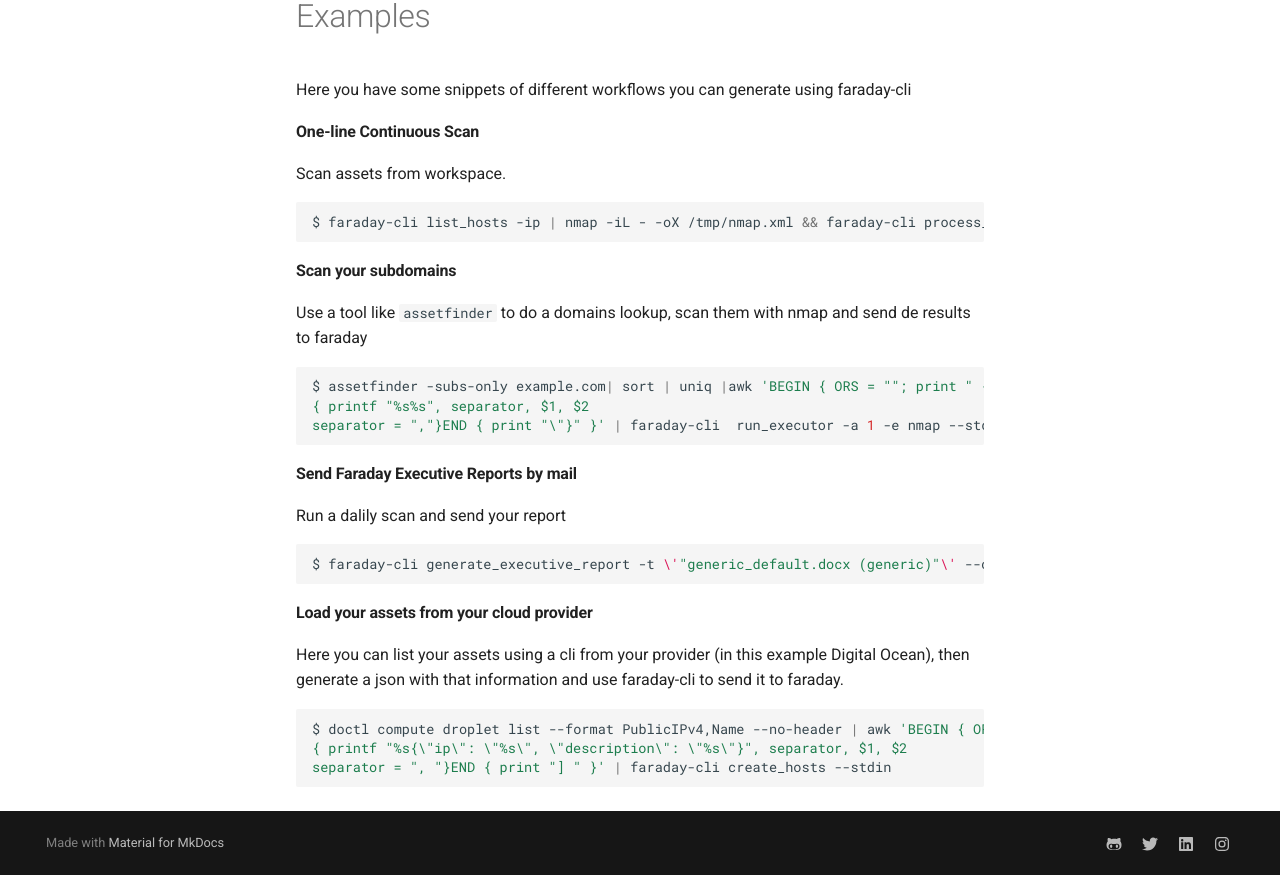
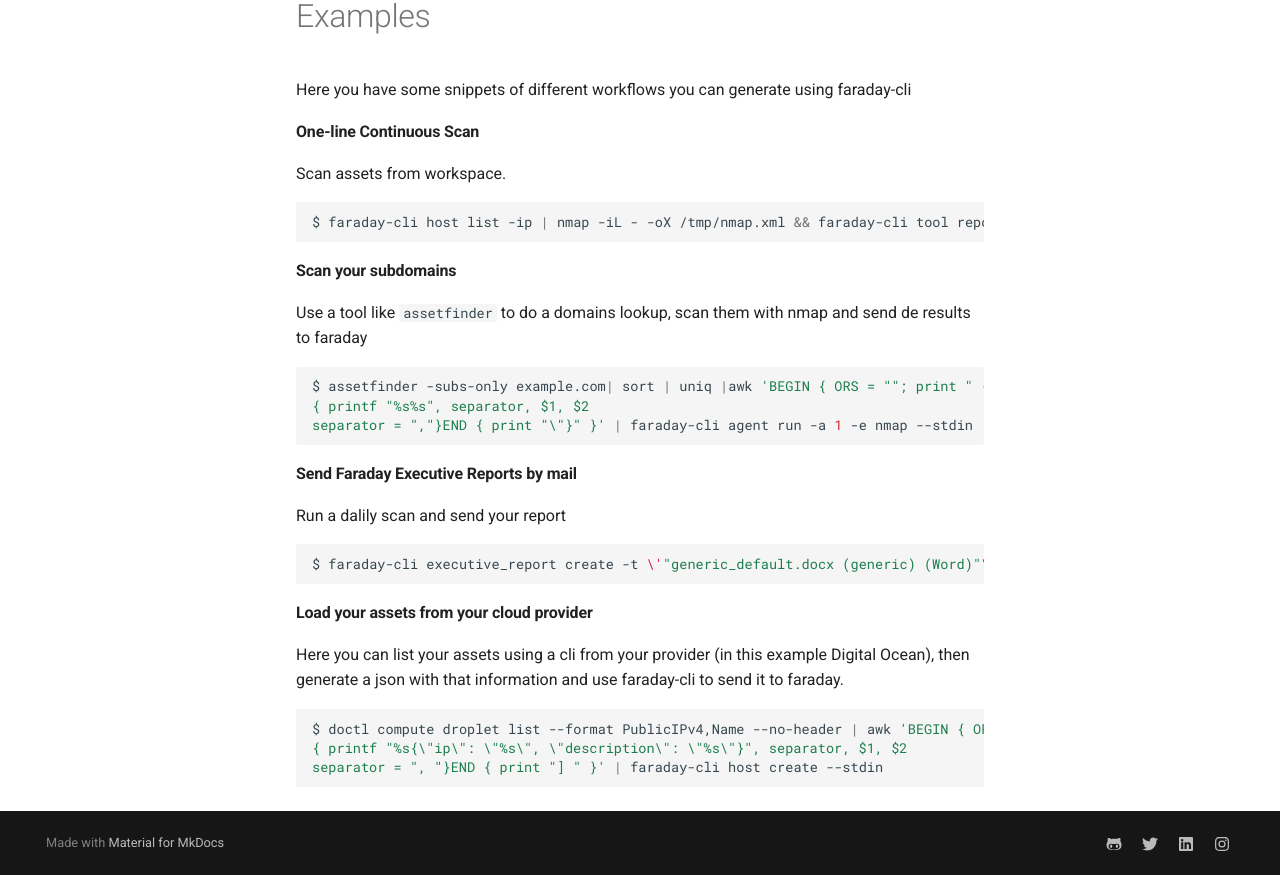
Before and after one commit to infobyte/faraday-cli, an MkDocs documentation site: the page built from docs/docs/index.md, in a window 1280 px wide and 1286 px high, cut to the strip 411-1286 px from the top of the window. Built offline with MkDocs 1.6.1 and Material for MkDocs 9.7.7, drawn with Linux system fonts in a browser that asks for light colours; comment, search, counter and statistics services are not loaded.

Commit message:
update docs

````diff
--- a/docs/docs/index.md
+++ b/docs/docs/index.md
@@ -15,7 +15,7 @@
 Scan assets from workspace.
 
 ```shell
-$ faraday-cli list_hosts -ip | nmap -iL - -oX /tmp/nmap.xml && faraday-cli process_report -w other_ws /tmp/nmap.xml
+$ faraday-cli host list -ip | nmap -iL - -oX /tmp/nmap.xml && faraday-cli tool report -w other_ws /tmp/nmap.xml
 ```
 
 #### Scan your subdomains
@@ -25,7 +25,7 @@
 ```shell
 $ assetfinder -subs-only example.com| sort | uniq |awk 'BEGIN { ORS = ""; print " {\"target\":\""}
 { printf "%s%s", separator, $1, $2
-separator = ","}END { print "\"}" }' | faraday-cli  run_executor -a 1 -e nmap --stdin
+separator = ","}END { print "\"}" }' | faraday-cli agent run -a 1 -e nmap --stdin
 ```
 
 #### Send Faraday Executive Reports by mail
@@ -33,7 +33,7 @@
 Run a dalily scan and send your report
 
 ```shell
-$ faraday-cli generate_executive_report -t \'"generic_default.docx (generic)"\' --confirmed -o /tmp/report.docx && echo "Faraday Daily Report" | mail -s "Daily Report" user@example.com -A /tmp/report.docx
+$ faraday-cli executive_report create -t \'"generic_default.docx (generic) (Word)"\' --confirmed -o /tmp/report.docx && echo "Faraday Daily Report" | mail -s "Daily Report" user@example.com -A /tmp/report.docx
 ```
 
 #### Load your assets from your cloud provider
@@ -43,5 +43,5 @@
 ```shell
 $ doctl compute droplet list --format PublicIPv4,Name --no-header | awk 'BEGIN { ORS = ""; print " ["}
 { printf "%s{\"ip\": \"%s\", \"description\": \"%s\"}", separator, $1, $2
-separator = ", "}END { print "] " }' | faraday-cli create_hosts --stdin
+separator = ", "}END { print "] " }' | faraday-cli host create --stdin
 ```
````
Also changed, not shown: docs/docs/getting_started.md (+1 -1 lines).
